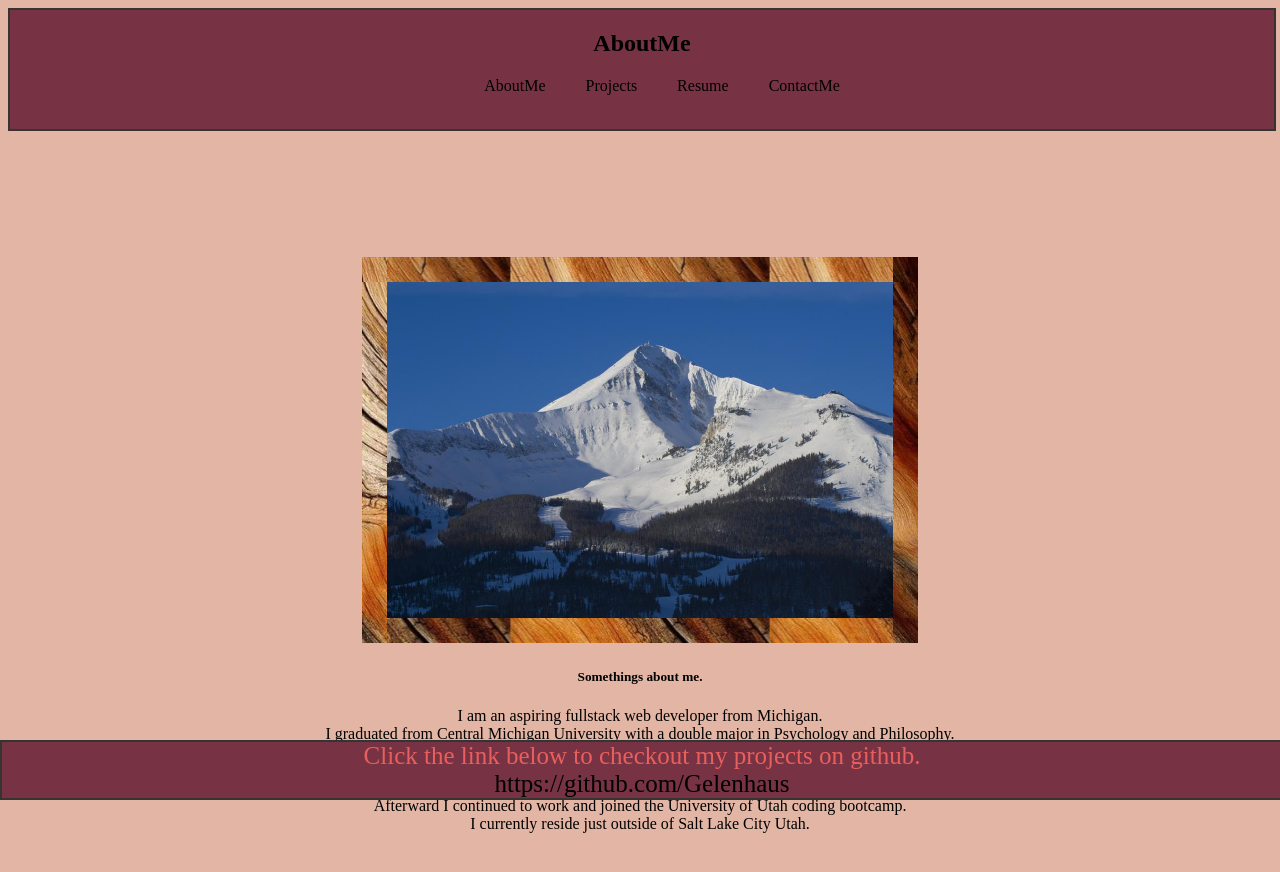
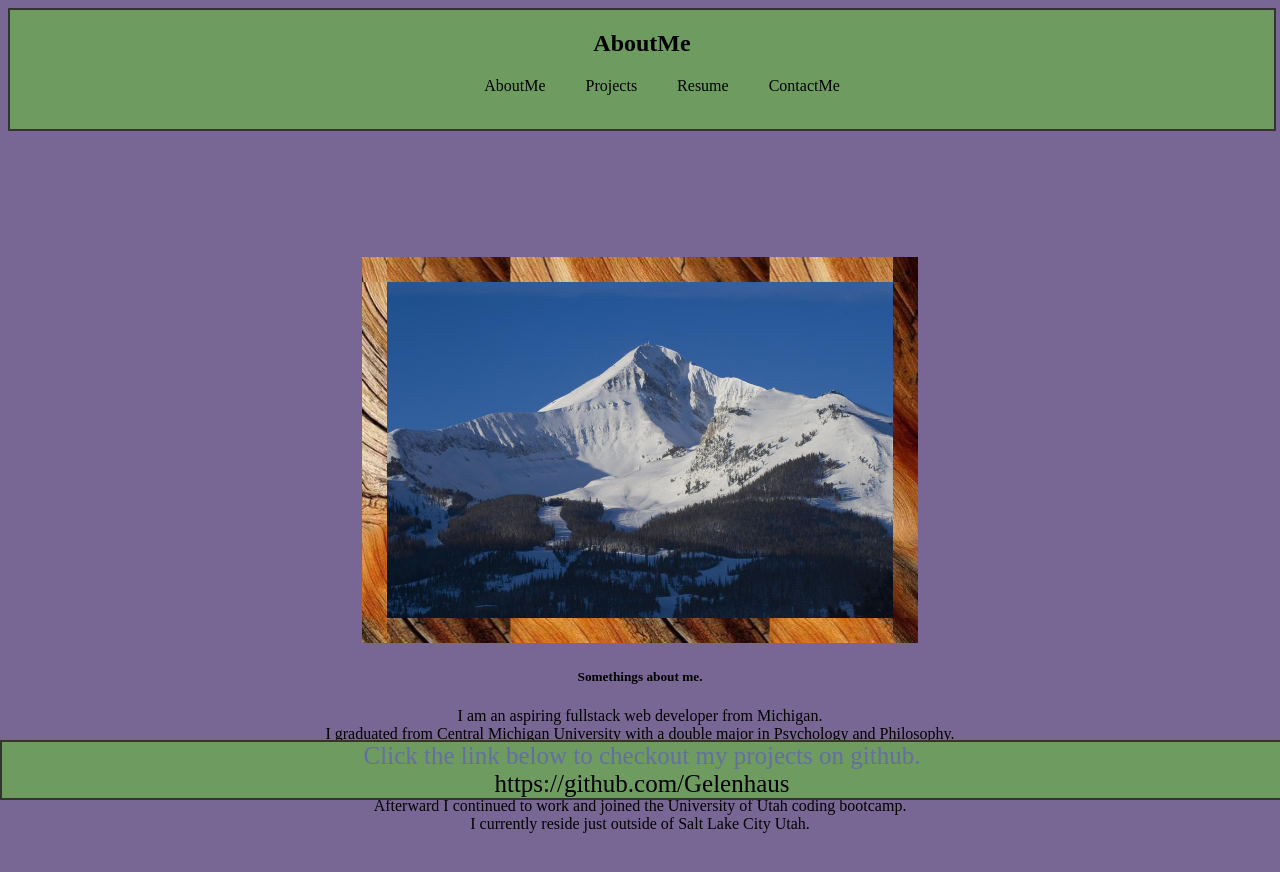
Before and after one commit to Gelenhaus/elenbaasReactPortfolio, a React (Create React App) app: page / in a window 1280 px wide. Shown: the top 872 px of the page. Built offline with nearby package versions, Linux system fonts and the light colour scheme.

Commit message:
sync index.css

```diff
--- a/src/index.css
+++ b/src/index.css
@@ -1,9 +1,9 @@
 :root {
   --green: rgb(172, 243, 157);
-  --red: rgb(232, 95, 92);
+  --red: rgb(101, 110, 163);
   --blue: rgb(156, 255, 250);
-  --violet: rgb(119, 51, 68);
-  --melon: rgb(227, 181, 164);
+  --violet: rgb(110, 155, 95);
+  --melon: rgb(120, 103, 148);
 }
 
 body {
```
